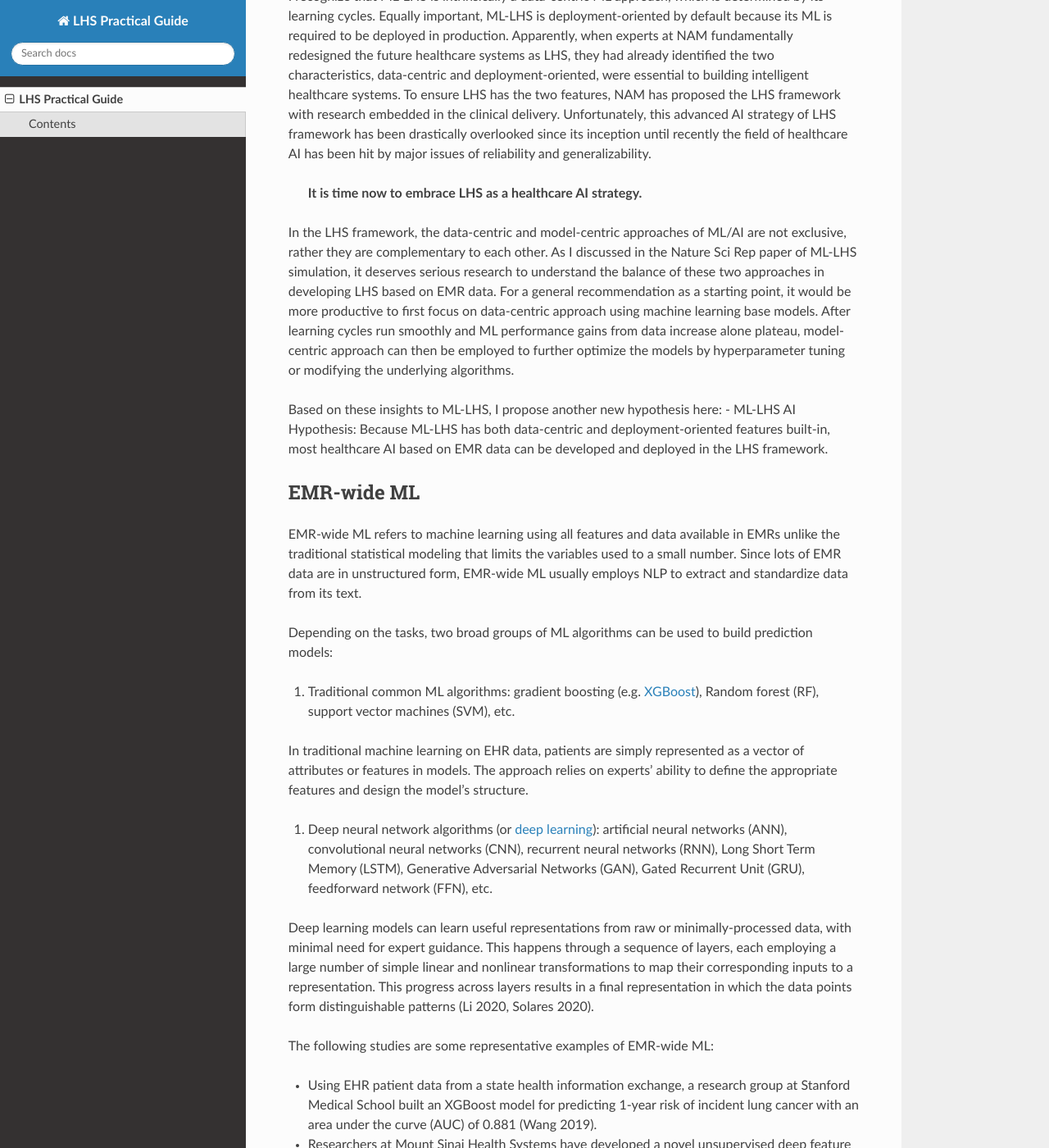
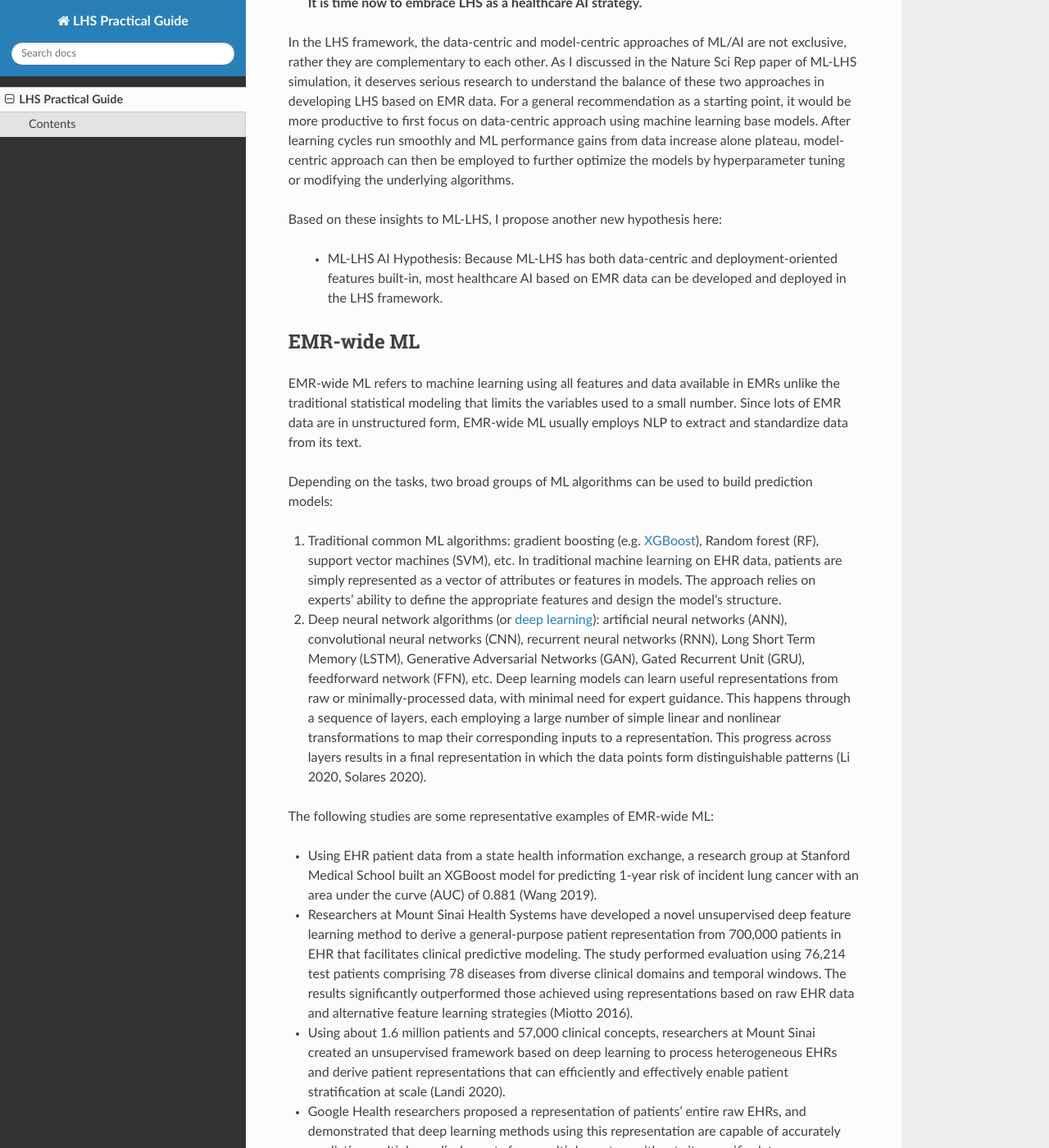
Before and after one commit to lhs-open/lhs-guide, an MkDocs documentation site: the page built from docs/index.md, in a window 1280 px wide and 1400 px high, scrolled down 31461 px. Shown: the whole window at 82% size. Built offline with MkDocs 1.6.1, drawn with Linux system fonts in a browser that asks for light colours; nearby versions of some CDN libraries.

Commit message:
update language

```diff
--- a/docs/index.md
+++ b/docs/index.md
@@ -53,11 +53,9 @@ The [LHS Practical Guide](https://lhs-open.github.io/lhs-guide/) is part of the
 
 >After reading this quick practical guide, hopefully you will be more familiar with LHS and ready to try ML or ML-LHS. Since synthetic data may accelerate your project, you may first check the [Open Synthetic Patient Data](https://github.com/lhs-open/synthetic-data) GitHub repository and Harvard dataverse. If they do not have the data you need, you may email me (ajchen(at)web2express.org). Because of its extendable design, Synthea may model any diseases and conditions to generate the synthetic patient data you need.
 
----
-
-
 <br>
 
+---
 # 1. The vision of Learning Health Systems
 
 ## The LHS vision from NAM
@@ -208,8 +206,8 @@ The "learning" in Learning Health System means machine learning, continuous lear
 
 In essence, LHS is about revolutionizing knowledge generation and application in medicine. The next two sections dive deeper into the "knowledge business."
 
-<br>
 
+---
 # 2. Medical Evidence and Knowledge Generation
 
 ## Study methods
@@ -303,8 +301,8 @@ After the NAM’s series of LHS reports were released, EMR has quickly become ub
 
 In my view, this environment of unprecedented digital health data plus machine learning is giving rise to unforeseen possibilities for medical knowledge generation and beyond in the context of LHS. On the one hand, a large number of machine learning studies have directly used routine EMR data to learn and build knowledgebases about clinical events such as diagnoses and treatments. On the other hand, ML models are being built from EMR data without prior knowledge or generating traditional forms of knowledge. ML models, particularly those uninterpretable models, will push the traditional concept of learning and disseminating new knowledge in LHS into uncharted territory - disseminating machine learning models without knowledge about or from the models (a situation where it works but we don’t know why).
 
-<br>
 
+---
 # 3. Medical Knowledge and Model Dissemination
 
 ## Dissemination through knowledge-based CDS
@@ -328,8 +326,8 @@ Data from electronic health records, although imperfect, yield reasonably accura
 
 As I described in the previous knowledge generation section, machine learning models can be built from one or many EMRs. Depending on the algorithms used, some are interpretable while some not. There will be challenges in disseminating the uninterpretable ML models even though they are high-performance.
 
-<br>
 
+---
 # 4. Building Learning Health Systems
 
 ## The NAM reports’ LHS approach
@@ -366,8 +364,8 @@ Development of small but effective ML-LHS is facilitated by open data and softwa
 
 The following sections will describe the first simulation of risk prediction LHS with synthetic patients and provide examples of ongoing LHS projects using real EHR data. Based on the initial results of these studies, I propose a new **"synthetic+real" strategy** to build small ML-LHS units: first to simulate a ML-LHS with synthetic data and then to apply the process to real EHR data.
 
-<br>
 
+---
 # 5. ML-enabled LHS Simulation
 
 With the new synthetic patient technologies, it is now possible to synthesize patient records for a simulated EMR and then simulate ML-LHS using the synthetic data to explore the benefits of LHS. LHS simulation represents an efficient way to develop ML algorithms and LHS processes that can apply to building ML-LHS units with real patient data. Since synthetic patient data based on public data are free of privacy concerns, LHS simulation can serve as a vehicle for data sharing and algorithm development collaboration across organizations. This simulation step will potentially save a lot of time in the overall LHS project schedules.
@@ -417,12 +415,12 @@ NOTE: The ML models in LHS simulation are for research only and not for health c
 
 Based on the LHS simulation study, I have formulated two hypotheses for ML-LHS:
 
-1. ML-LHS Performance Hypothesis: With a data-centric approach, ML-LHS units can ultimately achieve high recall and precision (>95%) for risk prediction of most diseases.
+>- ML-LHS Performance Hypothesis: With a data-centric approach, ML-LHS units can ultimately achieve high recall and precision (>95%) for risk prediction of most diseases.
 
-2. ML-LHS Equity Hypothesis: Small community and rural clinics may not be able to build ML models independently with limited data. Yet they can join clinical research networks (CRN) led by big hospitals so that the ML-LHS running in CRN can incorporate data from the clinics in learning cycles and thus enable the clinics with the same ML/AI tools.
+>- ML-LHS Equity Hypothesis: Small community and rural clinics may not be able to build ML models independently with limited data. Yet they can join clinical research networks (CRN) led by big hospitals so that the ML-LHS running in CRN can incorporate data from the clinics in learning cycles and thus enable the clinics with the same ML/AI tools.
 
-<br>
 
+---
 # 6. ML-enabled LHS Project Examples
 
 ML-enabled LHS holds great promises in transforming health care and public health to more effective and efficient systems. I want to emphasize one particular application area dear to my heart: health equity.
@@ -449,8 +447,6 @@ Unfortunately, it still lacks complete ML-LHS examples published in peer-reviewe
 
 >   Continual mining of data from our electronic health record is generating real-world evidence that informs local healthcare practices and influences national policies.
 
-<br>
-
 [looking for more examples …]
 
 
@@ -472,8 +468,8 @@ The LHS field needs successful examples of ML-enabled LHS to demonstrate that ML
 
 In the following sections, you will find more detailed information on health data, synthetic patients, and data-driven machine learning, which are the key components of the learning cycles in ML-LHS.
 
-<br>
 
+---
 # 7. Health Data
 
 ## NAM reports
@@ -557,8 +553,8 @@ Other open health data sources:
 -	[Harvard DBMI NLP datasets](https://portal.dbmi.hms.harvard.edu/)
 -   [Elsevier Mendeley Data repository](https://data.mendeley.com/)
 
-<br>
 
+---
 # 8. Synthetic Patient Data
 
 Because real patient data are protected and offer limited access, it is critical to have synthetic patient data available for research and development. Completely synthetic patient data should be free of any privacy concerns. For example, Synthea synthetic patient data are generated from models based on public data and thus recently become widely used in developing and testing new health care information processes.
@@ -672,8 +668,8 @@ They compared the existing methods to generate synthetic electronic health recor
 
 Synthea data are considered realistic but not real. They have proven useful in developing and testing ML methods or processes, but the differences between Synthea and real patient data determine where the ML models can be used. Several limitations appear in the Synthea data: the limited number of diseases, some data are biased toward certain patient populations, and some health factors such as symptoms are missing. Due to the discrepancies, any ML model built from synthetic data cannot be used directly in an actual clinical setting.
 
-<br>
 
+---
 # 9. Data-centric Machine Learning
 
 ## Healthcare AI
@@ -721,25 +717,21 @@ In a 2022 interview with MIT Management magazine, Dr. Andrew Ng described why it
 
 I recognize that ML-LHS is intrinsically a data-centric ML approach, which is determined by its learning cycles. Equally important, ML-LHS is deployment-oriented by default because its ML is required to be deployed in production. Apparently, when experts at NAM fundamentally redesigned the future healthcare systems as LHS, they had already identified the two characteristics, data-centric and deployment-oriented, were essential to building intelligent healthcare systems. To ensure LHS has the two features, NAM has proposed the LHS framework with research embedded in the clinical delivery. Unfortunately, this advanced AI strategy of LHS framework has been drastically overlooked since its inception until recently the field of healthcare AI has been hit by major issues of reliability and generalizability.
 
-> **It is time now to embrace LHS as a healthcare AI strategy.**
+>   **It is time now to embrace LHS as a healthcare AI strategy.**
 
 In the LHS framework, the data-centric and model-centric approaches of ML/AI are not exclusive, rather they are complementary to each other. As I discussed in the Nature Sci Rep paper of ML-LHS simulation, it deserves serious research to understand the balance of these two approaches in developing LHS based on EMR data. For a general recommendation as a starting point, it would be more productive to first focus on data-centric approach using machine learning base models. After learning cycles run smoothly and ML performance gains from data increase alone plateau, model-centric approach can then be employed to further optimize the models by hyperparameter tuning or modifying the underlying algorithms.
 
 Based on these insights to ML-LHS, I propose another new hypothesis here:
--	ML-LHS AI Hypothesis: Because ML-LHS has both data-centric and deployment-oriented features built-in, most healthcare AI based on EMR data can be developed and deployed in the LHS framework.
+>-	ML-LHS AI Hypothesis: Because ML-LHS has both data-centric and deployment-oriented features built-in, most healthcare AI based on EMR data can be developed and deployed in the LHS framework.
 
 ## EMR-wide ML
 EMR-wide ML refers to machine learning using all features and data available in EMRs unlike the traditional statistical modeling that limits the variables used to a small number. Since lots of EMR data are in unstructured form, EMR-wide ML usually employs NLP to extract and standardize data from its text.
 
 Depending on the tasks, two broad groups of ML algorithms can be used to build prediction models:
 
-1.	Traditional common ML algorithms: gradient boosting (e.g. [XGBoost](https://xgboost.readthedocs.io/en/stable/)), Random forest (RF), support vector machines (SVM), etc.
+1.	Traditional common ML algorithms: gradient boosting (e.g. [XGBoost](https://xgboost.readthedocs.io/en/stable/)), Random forest (RF), support vector machines (SVM), etc.  In traditional machine learning on EHR data, patients are simply represented as a vector of attributes or features in models. The approach relies on experts’ ability to define the appropriate features and design the model’s structure.
 
-In traditional machine learning on EHR data, patients are simply represented as a vector of attributes or features in models. The approach relies on experts’ ability to define the appropriate features and design the model’s structure.
-
-2.	Deep neural network algorithms (or [deep learning](https://healthitanalytics.com/features/what-is-deep-learning-and-how-will-it-change-healthcare)): artificial neural networks (ANN), convolutional neural networks (CNN), recurrent neural networks (RNN), Long Short Term Memory (LSTM), Generative Adversarial Networks (GAN), Gated Recurrent Unit (GRU), feedforward network (FFN), etc.
-
-Deep learning models can learn useful representations from raw or minimally-processed data, with minimal need for expert guidance. This happens through a sequence of layers, each employing a large number of simple linear and nonlinear transformations to map their corresponding inputs to a representation. This progress across layers results in a final representation in which the data points form distinguishable patterns (Li 2020, Solares 2020).
+2.	Deep neural network algorithms (or [deep learning](https://healthitanalytics.com/features/what-is-deep-learning-and-how-will-it-change-healthcare)): artificial neural networks (ANN), convolutional neural networks (CNN), recurrent neural networks (RNN), Long Short Term Memory (LSTM), Generative Adversarial Networks (GAN), Gated Recurrent Unit (GRU), feedforward network (FFN), etc. Deep learning models can learn useful representations from raw or minimally-processed data, with minimal need for expert guidance. This happens through a sequence of layers, each employing a large number of simple linear and nonlinear transformations to map their corresponding inputs to a representation. This progress across layers results in a final representation in which the data points form distinguishable patterns (Li 2020, Solares 2020).
 
 The following studies are some representative examples of EMR-wide ML:
 
@@ -757,8 +749,8 @@ The following studies are some representative examples of EMR-wide ML:
 
 - There is a lack of prospective evaluation of ML models in clinical care delivery. Nature Digital Medicine 2022 published an example of model building plus clinical validation and monitoring. The process first identifies a clinical decision point that can benefit from risk prediction and uses EHR data to retrospectively build a 60-day ED visit prediction model for cancer patients at home. The process validates the model in a randomized prospective study, embeds the model in clinical workflow, and monitors its performance routinely (Coombs 2022).
 
-<br>
 
+---
 # 10. More LHS Project Examples
 
 -	FDA Sentinel System
@@ -801,8 +793,8 @@ The Protocol-Guided Rapid Evaluation of Veterans Experiencing New Transient Neur
 
 At the Center for Healthcare Innovation and Delivery Science (CHIDS), the [randomized QI projects](https://med.nyu.edu/centers-programs/healthcare-innovation-delivery-science/delivery-system-redesign) were developed in collaboration with the frontline care providers and staff to ensure seamless implementation with no additional burden. They verified the system-level interventions by LHS are effective in improving care qualities. Webinar [Video](https://rethinkingclinicaltrials.org/news/march-6-2020-creating-a-learning-health-system-through-randomization-leora-horwitz-md-mhs/).  (Horwitz 2019).
 
-<br>
 
+---
 # 11. LHS Related Resources
 
 ## Research & Development
@@ -828,8 +820,8 @@ At the Center for Healthcare Innovation and Delivery Science (CHIDS), the [rando
 -	NAM: [The Learning Health System Series]( https://nam.edu/programs/value-science-driven-health-care/learning-health-system-series/).
 -	AHRQ: [Learning Health Systems](https://www.ahrq.gov/learning-health-systems/index.html)
 
-<br>
 
+---
 # 12. References
 
 - Abraham, E., C. Blanco, C. Castillo Lee, J. B. et al. 2016. Generating Knowledge from Best Care: Advancing the Continuously Learning Health System. NAM Perspectives. Discussion Paper, National Academy of Medicine, Washington, DC. https://doi.org/10.31478/201609b
@@ -910,16 +902,9 @@ At the Center for Healthcare Innovation and Delivery Science (CHIDS), the [rando
 
 
 ---
-
-<br>
-
 ## Acknowledgements
 
 Thanks to Joshua C. Rubin, JD, MBA, MPH, MPP for reviewing and editing the guide. Special thanks to the NAM LHS report series. Thanks to all references cited.
-
-<br>
-
-<br>
 
 12/20/2022 Updated.
 
```
Also changed, not shown: README.md (+9 -7 lines).
